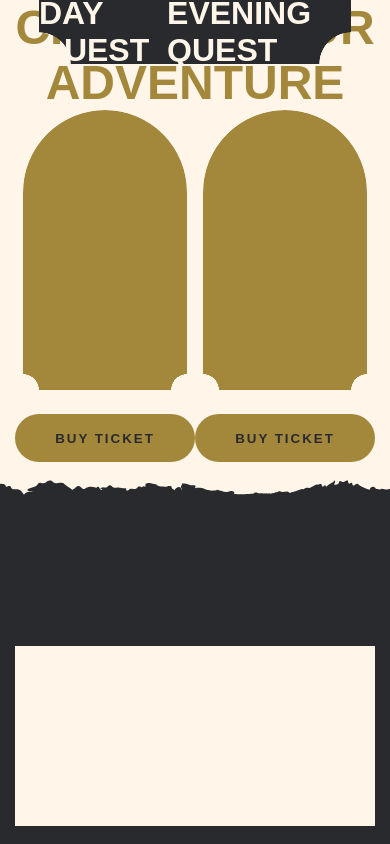
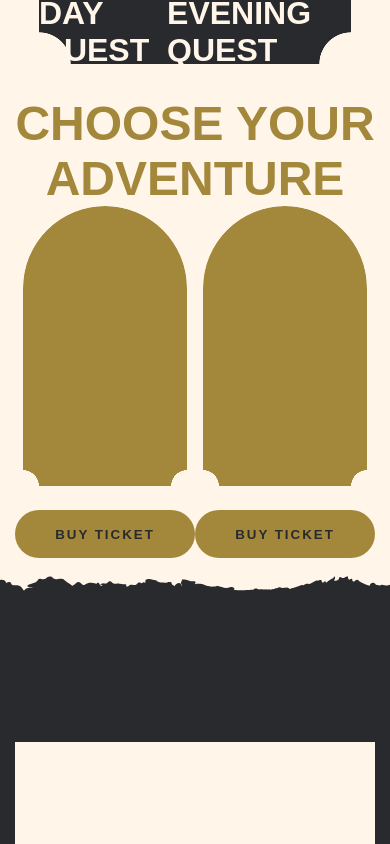
Before and after one commit to reasonsx/fantasy-quest-website, a Vue app in the folder 2nd-sem-project/: page / in a window 390 px wide. Shown: the top 844 px of the page. Built offline with nearby package versions, Linux system fonts and the light colour scheme; a web font is replaced by a local one.

Commit message:
started components in home

```diff
--- /dev/null
+++ b/2nd-sem-project/src/assets/components/Home/HomeHero.vue
@@ -0,0 +1,114 @@
+<template>
+    <div class="portals-background-container">
+            <!-- <h2>CHOOSE YOUR ADVENTURE</h2> -->
+            <h2>CHOOSE YOUR ADVENTURE</h2>
+            <div class="portals-container">
+                <div class="day-portal-container">
+                    <RouterLink to="/day">
+                        <div class="portal-box"></div>
+                    </RouterLink>
+                    <a href="https://www.universe.com/events/family-quest-dagquest-tickets-C6PYX3" target="_blank"><button class="primary-button">BUY
+                            TICKET</button></a>
+                </div>
+                <img src="../assets/img/gold-sword-svg.svg" alt="">
+                <div class="evening-portal-container">
+                    <RouterLink to="/evening">
+                        <div class="portal-box"></div>
+                    </RouterLink>
+                    <a href="https://www.universe.com/events/fantasy-quest-aftenquest-tickets-2PCHR4" target="_blank"><button class="primary-button">BUY TICKET</button></a>
+                </div>
+            </div>
+        </div>
+</template>
+
+<script setup>
+
+</script>
+
+<style scoped>
+
+.centered-button {
+    display: flex;
+    justify-content: center;
+}
+
+
+.primary-button {
+    background-color: var(--gold-color);
+    width: 180px;
+    height: 48px;
+    border-radius: 64px;
+    border: none;
+    margin-top: 24px;
+    letter-spacing: 2px;
+    font-weight: 600;
+    color: var(--black-color);
+}
+.primary-button:hover {
+    background-color: var(--gold-hover);
+}
+.portals-background-container {
+    height: auto;
+    display: flex;
+    flex-direction: column;
+    align-items: center;
+    margin-top: 96px;
+}
+
+.portals-background-container h2 {
+    color: var(--gold-color);
+    text-align: center;
+}
+
+.portals-container {
+    width: 1120px;
+    display: flex;
+    justify-content: space-between;
+
+    @media screen and (max-width: 768px) {
+        width: 360px;
+
+    }
+}
+
+.portals-container img {
+    width: auto;
+    height: 600px;
+
+    @media screen and (max-width: 768px) {
+        display: none;
+
+    }
+
+}
+
+.day-portal-container {
+    display: flex;
+    flex-direction: column;
+    align-items: center;
+}
+
+.evening-portal-container {
+    display: flex;
+    flex-direction: column;
+    align-items: center;
+}
+
+.portal-box {
+    position: relative;
+    width: 352px;
+    height: 600px;
+    background-color: var(--gold-color);
+    border-radius: 176px 176px 0 0;
+    border: 12px solid var(--gold-color);
+    box-sizing: border-box;
+    overflow: hidden;
+    mask: var(--mask);
+
+    @media screen and (max-width: 768px) {
+        width: 164px;
+        height: 280px;
+        --mask: radial-gradient(16px at 16px 100%, #0000 98%, #000) -16px;
+    }
+}
+</style>
--- a/2nd-sem-project/src/views/HomeView.vue
+++ b/2nd-sem-project/src/views/HomeView.vue
@@ -1,38 +1,13 @@
 <script setup>
 import Footer from '../assets/components/Footer.vue'
-import Portals from '../assets/components/Portals.vue';
+import HomeHero from '../assets/components/Home/HomeHero.vue';
 </script>
 
 <template>
-    <div class="home">
-        <Portals />
-        <!-- <nav>
-            <RouterLink to="/day">Day</RouterLink>
-            <RouterLink to="/evening">Evening</RouterLink>
-        </nav> -->
-    </div>
+    <body>
+        <HomeHero />
 
-    <body>
 
-        <div class="portals-background-container">
-            <h2>CHOOSE YOUR ADVENTURE</h2>
-            <div class="portals-container">
-                <div class="day-portal-container">
-                    <RouterLink to="/day">
-                        <div class="portal-box"></div>
-                    </RouterLink>
-                    <a href="https://www.universe.com/events/family-quest-dagquest-tickets-C6PYX3" target="_blank"><button class="primary-button">BUY
-                            TICKET</button></a>
-                </div>
-                <img src="../assets/img/gold-sword-svg.svg" alt="">
-                <div class="evening-portal-container">
-                    <RouterLink to="/evening">
-                        <div class="portal-box"></div>
-                    </RouterLink>
-                    <a href="https://www.universe.com/events/fantasy-quest-aftenquest-tickets-2PCHR4" target="_blank"><button class="primary-button">BUY TICKET</button></a>
-                </div>
-            </div>
-        </div>
 
 
 
@@ -195,7 +170,7 @@ Years of peace were shattered when dark clouds and a winged creature appeared ov
     background-color: var(--gold-hover);
 }
 
-
+/*
 
 .portals-background-container {
     height: auto;
@@ -215,8 +190,6 @@ Years of peace were shattered when dark clouds and a winged creature appeared ov
     justify-content: space-between;
 
     @media screen and (max-width: 768px) {
-        /* flex-direction: column; */
-        /* align-items: center; */
         width: 360px;
 
     }
@@ -254,21 +227,15 @@ Years of peace were shattered when dark clouds and a winged creature appeared ov
     border: 12px solid var(--gold-color);
     box-sizing: border-box;
     overflow: hidden;
-    /* --mask: radial-gradient(32px at 32px 100%, #0000 98%, #000) -32px; */
-    /* -webkit-mask: var(--mask); */
     mask: var(--mask);
 
     @media screen and (max-width: 768px) {
         width: 164px;
         height: 280px;
-        /* border-radius: 90px 90px 0 0; */
-        /* border: 6px solid var(--gold-color); */
         --mask: radial-gradient(16px at 16px 100%, #0000 98%, #000) -16px;
-        /* -webkit-mask: var(--mask); */
-        /* mask: var(--mask); */
     }
 
-}
+} */
 
 .about-background-container {
     width: 100%;
```
Also changed, not shown: 2nd-sem-project/src/assets/components/Home/HomeAbout.vue (added), 2nd-sem-project/src/assets/components/Home/HomeCharacters.vue (added), 2nd-sem-project/src/assets/components/Home/HomeFaq.vue (added), 2nd-sem-project/src/assets/components/Home/HomeQuests.vue (added).
